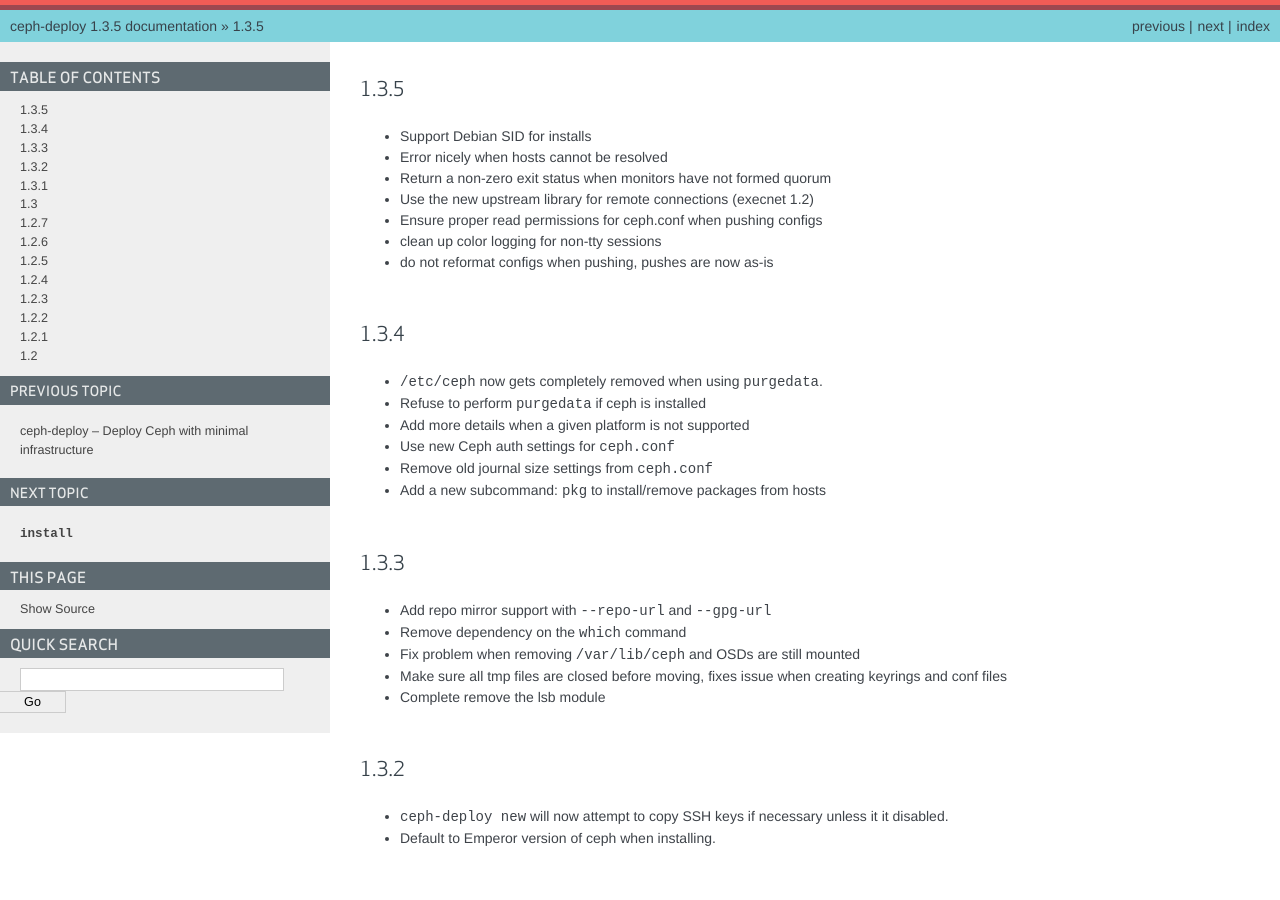
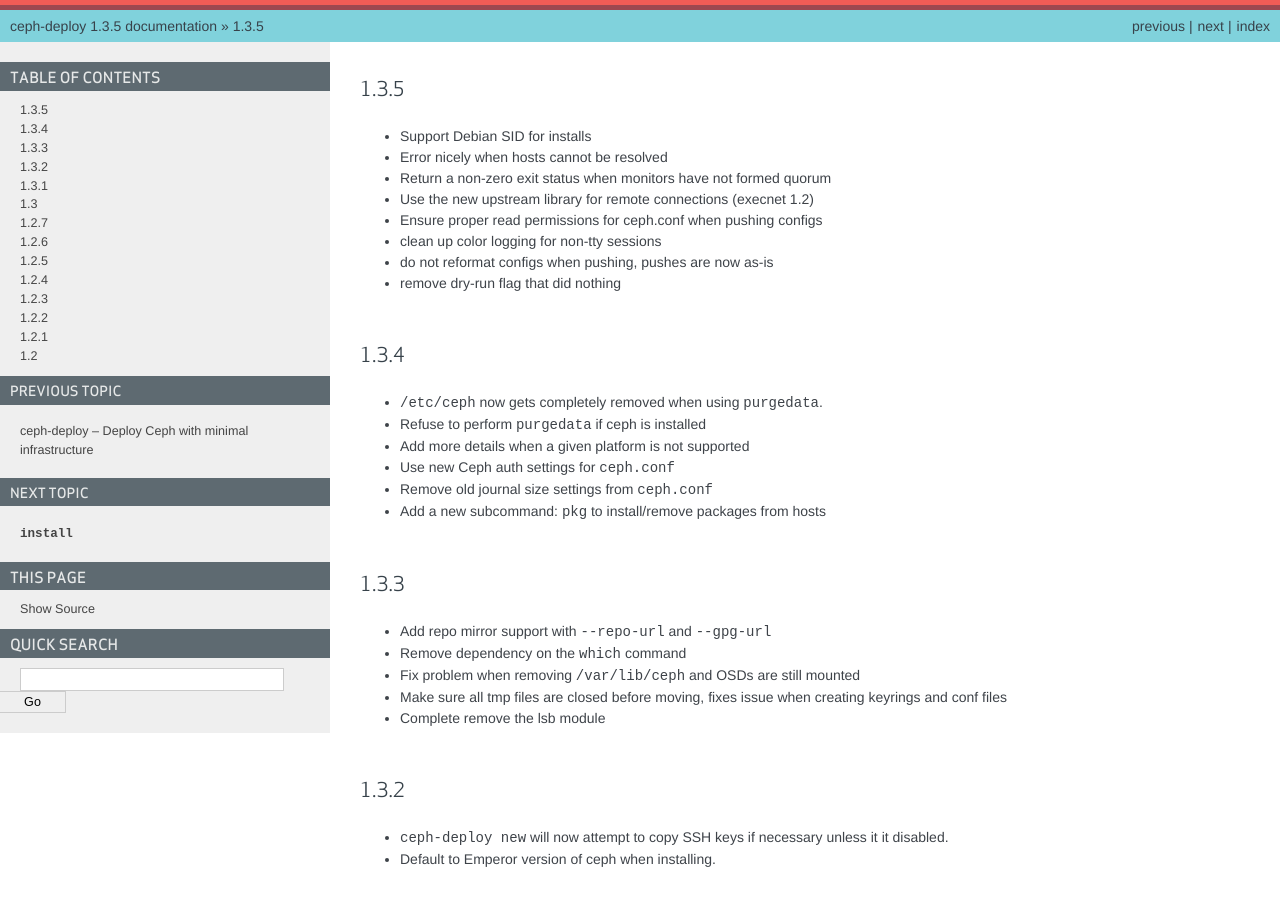
Before and after one commit to ceph/ceph-deploy, a Sphinx documentation site: the page built from docs/source/changelog.rst, in a window 1280 px wide and 900 px high. Built offline with Sphinx 7.4.7, drawn with Linux system fonts in a browser that asks for light colours.

Commit message:
update changelog
Signed-off-by: Alfredo Deza <alfredo.deza@inktank.com>

```diff
--- a/docs/source/changelog.rst
+++ b/docs/source/changelog.rst
@@ -7,6 +7,7 @@
 * Ensure proper read permissions for ceph.conf when pushing configs
 * clean up color logging for non-tty sessions
 * do not reformat configs when pushing, pushes are now as-is
+* remove dry-run flag that did nothing
 
 1.3.4
 -----
```
